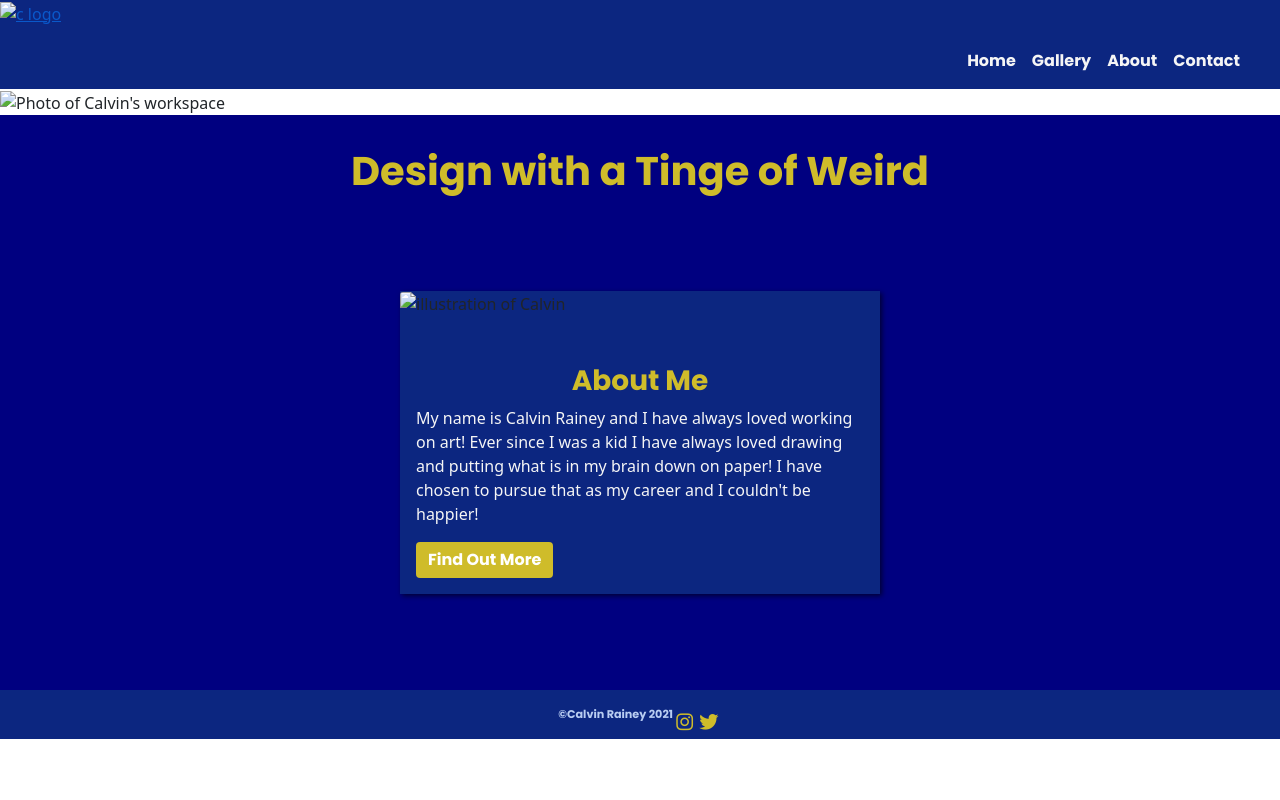
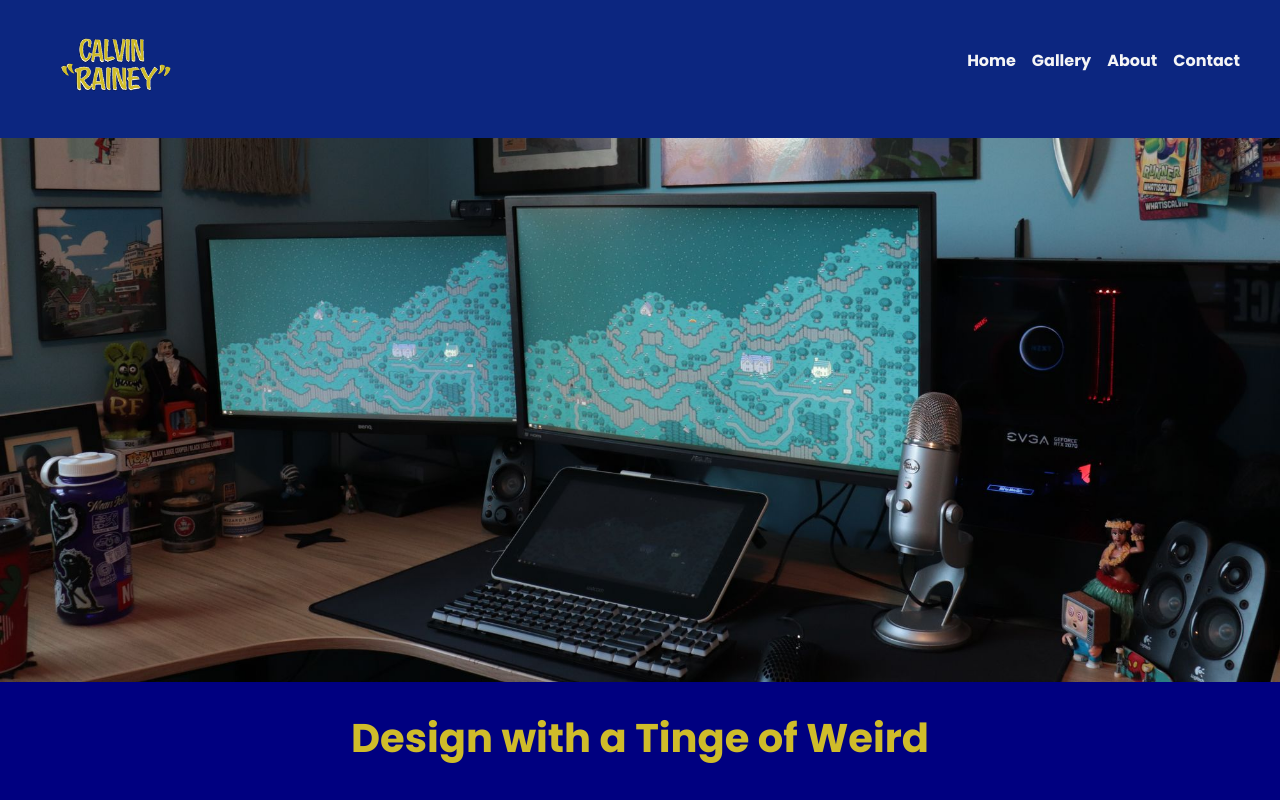
Before and after one commit to rain0075/portfolio, a plain HTML site: page index.html in a window 1280 px wide. Shown: the top 800 px of the page. Drawn offline with nearby package versions, Linux system fonts and the light colour scheme; the site is published under a folder, as on GitHub Pages, so addresses that start at the root find nothing; some icons are missing.

Commit message:
Fixes  Image Issues

```diff
--- a/index.html
+++ b/index.html
@@ -25,7 +25,7 @@
 <body>
     <header>
         <div class="navigation">
-            <a href="index.html"><img class="logo" src="/images/clogo.png" alt="c logo"></a>
+            <a href="index.html"><img class="logo" src="images/clogo.png" alt="c logo"></a>
             <nav>
                 <ul>
                     <li><a href="index.html">Home</a></li>
@@ -39,7 +39,7 @@
 
     <!-- Main Page Content -->
 <div>
-    <img src="/images/BannerImgLrg.jpg" alt="Photo of Calvin's workspace" class="bannerimg">
+    <img src="images/BannerImgLrg.jpg" alt="Photo of Calvin's workspace" class="bannerimg">
 
 </div>
 
@@ -47,7 +47,7 @@
     <h1>Design with a Tinge of Weird</h1>
     <section class="home-about">
         <div class="home-about-card" style="width: 30rem;">
-            <img src="/images/CalvinDrawn.png" class="card-img-top" alt="illustration of Calvin">
+            <img src="images/CalvinDrawn.png" class="card-img-top" alt="illustration of Calvin">
             <div class="card-body">
                 <h3 class="card-title">About Me</h3>
                 <p class="card-text">My name is Calvin Rainey and I have always loved working on art! Ever since I was a kid I have always loved drawing and putting what is in my brain down on paper!
```
Also changed, not shown: about.html (+2 -2 lines), contact.html (+2 -2 lines), gallery.html (+2 -2 lines).
